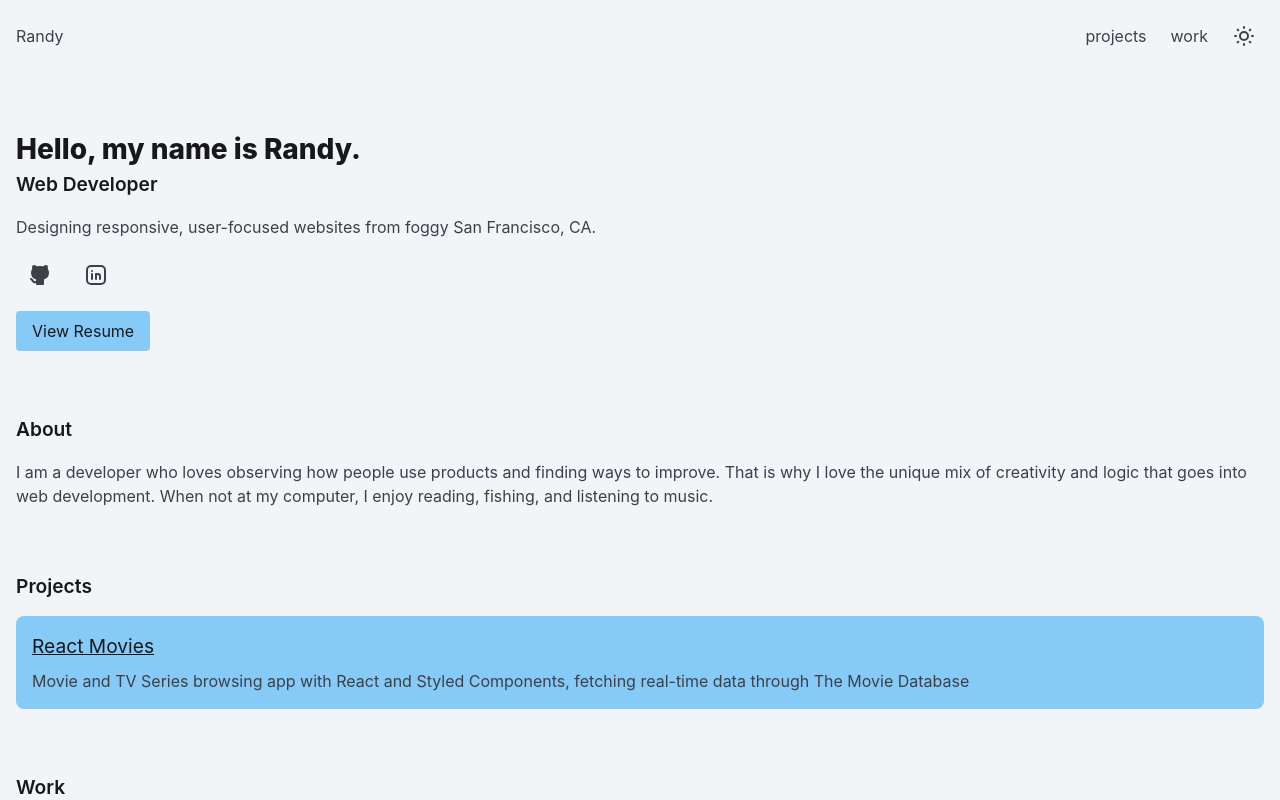
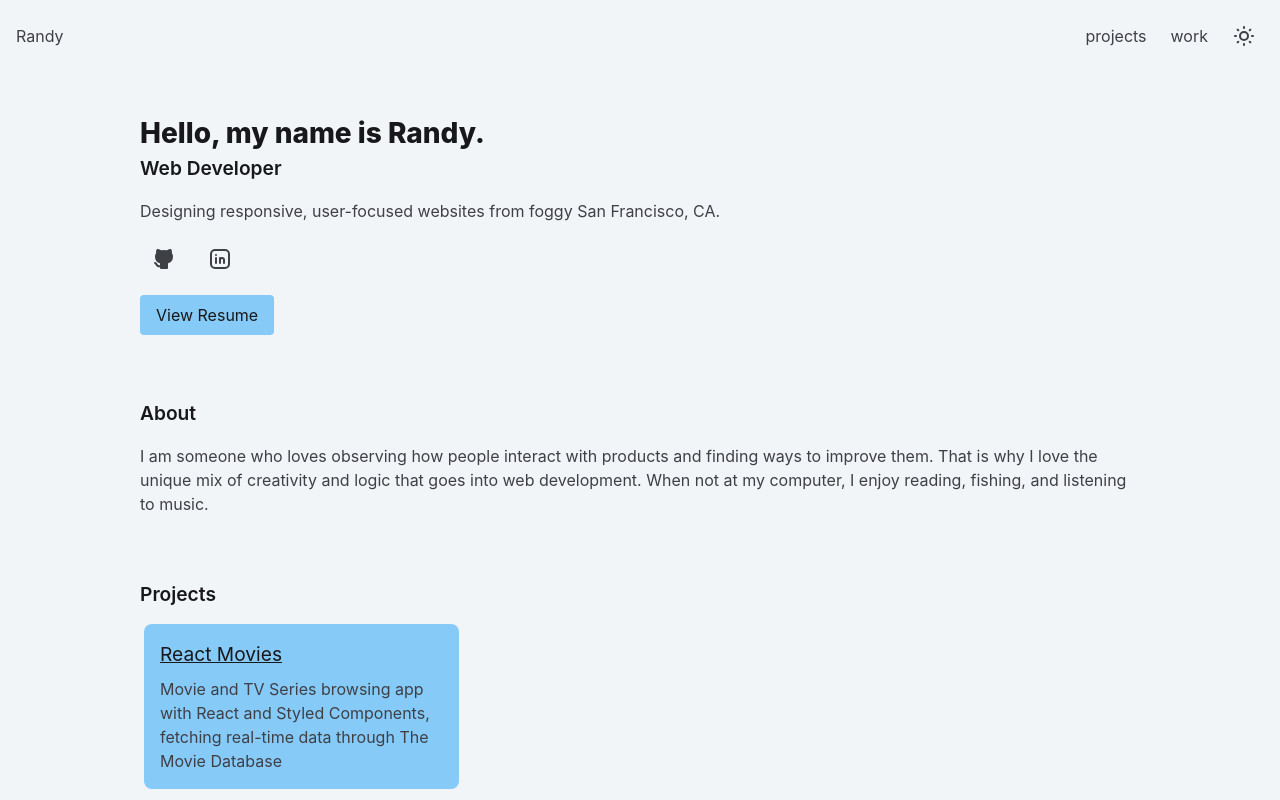
Before and after one commit to pbnjcat/personal-website, a SvelteKit app: page / in a window 1280 px wide. Shown: the top 800 px of the page. Built offline with nearby package versions, Linux system fonts and the light colour scheme.

Commit message:
some styling and content changes

```diff
--- a/src/routes/+layout.svelte
+++ b/src/routes/+layout.svelte
@@ -34,7 +34,8 @@
 	.wrapper {
 		display: grid;
 		height: 100%;
-		padding: var(--spacing-medium);
+		margin: 0 auto;
+		max-width: min(1000px, 100% - 2rem);
 		grid-template-areas:
 			'main'
 			'footer';
--- a/src/routes/+page.svelte
+++ b/src/routes/+page.svelte
@@ -2,6 +2,7 @@
 	import Hero from '$lib/components/Hero.svelte';
 	import Card from '$lib/components/Card.svelte';
 	import type { PageProps } from './$types';
+
 	let { data }: PageProps = $props();
 	const projects = data.projects;
 	const work = data.work;
@@ -12,23 +13,21 @@
 <section id="about" aria-label="About me">
 	<h2 class="hero__subtitle">About</h2>
 	<p class="hero__description">
-		I am a developer who loves observing how people use products and finding ways to improve. That
-		is why I love the unique mix of creativity and logic that goes into web development. When not at
-		my computer, I enjoy reading, fishing, and listening to music.
+		I am someone who loves observing how people interact with products and finding ways to improve
+		them. That is why I love the unique mix of creativity and logic that goes into web development.
+		When not at my computer, I enjoy reading, fishing, and listening to music.
 	</p>
 </section>
 <section id="projects" aria-label="My projects">
 	<h2>Projects</h2>
 	<ul class="cards">
 		{#each projects as project}
-			<li>
 			<Card
 				title={project.title}
 				description={project.description}
 				image={project.image}
 				link={project.demo}
 			/>
-			</li>
 		{/each}
 	</ul>
 </section>
@@ -82,6 +81,10 @@
 		color: var(--color-text-muted);
 	}
 
+	p {
+		color: var(--color-text-muted);
+	}
+
 	span {
 		color: var(--color-text-muted);
 		font-size: var(--font-size-body-small);
@@ -91,14 +94,13 @@
 		color: var(--color-text-muted);
 	}
 
-	:global(p) {
-		color: var(--color-text-muted);
-	}
-
 	.cards {
 		display: grid;
-		grid-gap: var(--spacing-large);
-		padding: 0;
+		gap: var(--spacing-large);
+		padding: 0 var(--spacing-xx-small);
 		list-style: none;
+		width: 100%;
+		grid-template-columns: repeat(auto-fill, minmax(300px, 1fr));
+		align-items: start;
 	}
 </style>
```
Lines whose indentation alone changed are shown as unchanged.
